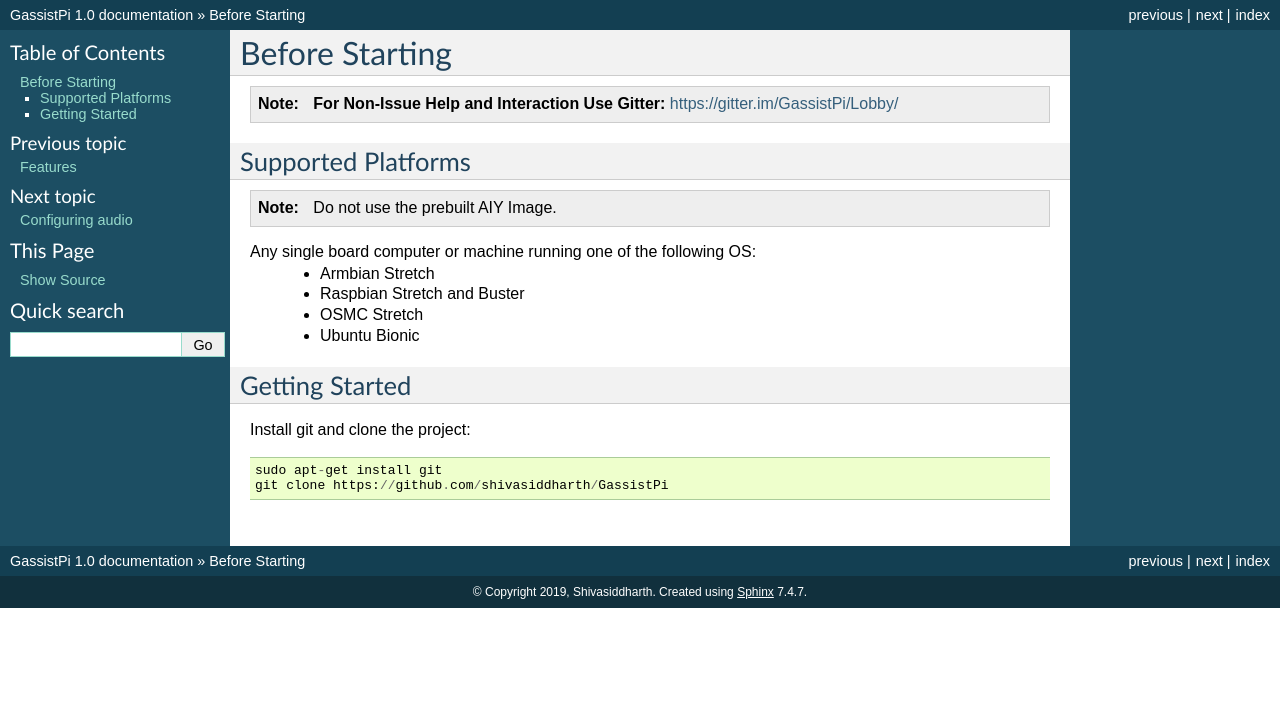
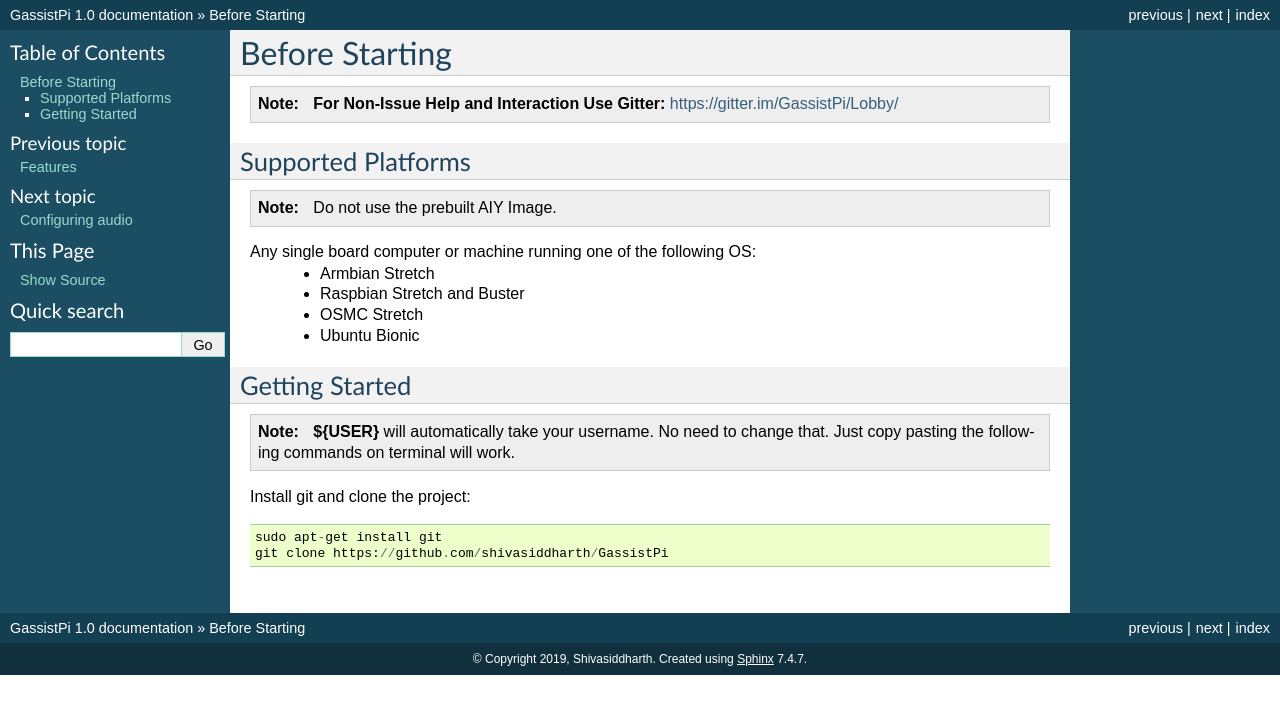
Before and after one commit to shivasiddharth/GassistPi-Documentation, a Sphinx documentation site: the page built from docs/starting.rst, in a window 1280 px wide. Shown: the top 714 px of the page. Built offline with Sphinx 7.4.7, drawn with Linux system fonts in a browser that asks for light colours.

Commit message:
Update starting.rst

```diff
--- a/docs/starting.rst
+++ b/docs/starting.rst
@@ -14,9 +14,11 @@
  - OSMC Stretch
  - Ubuntu Bionic
 
-
 Getting Started
 ----------------
+
+.. note::
+ **${USER}** will automatically take your username. No need to change that. Just copy pasting the following commands on terminal will work.
 
 Install git and clone the project::
 
```
